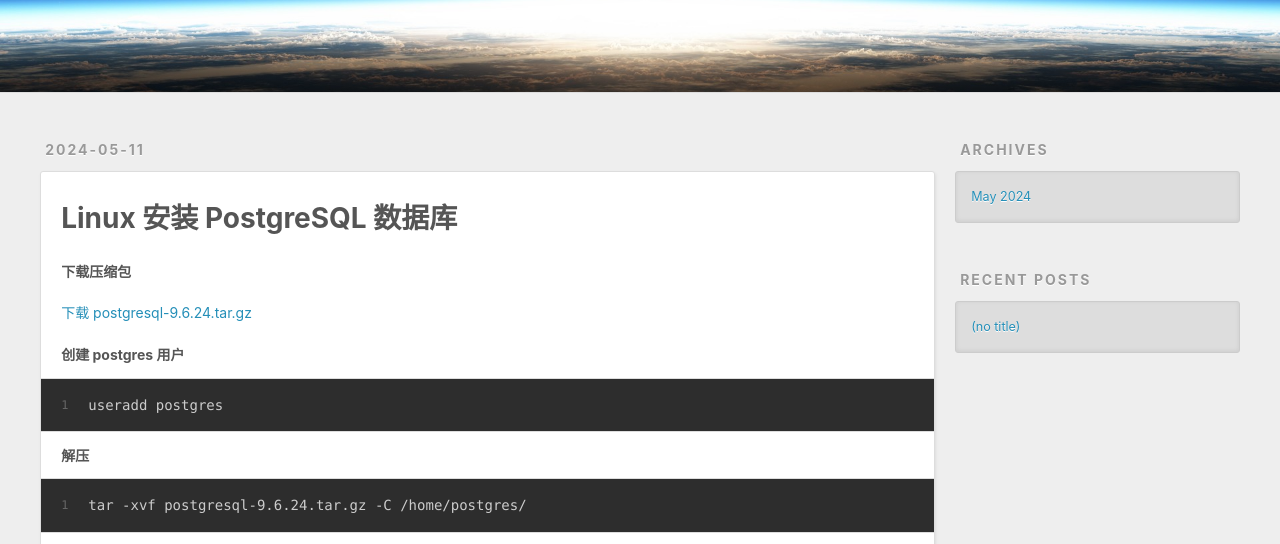
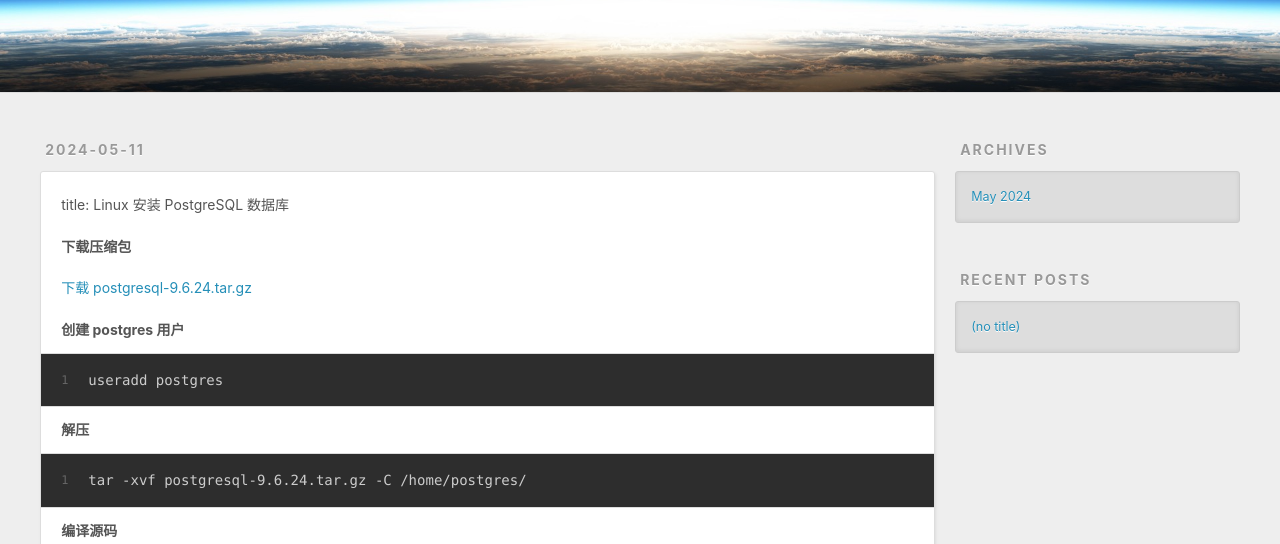
Before and after one commit to duanboyao/duanboyao.github.io, a plain HTML site: page 2024/05/11/linux 安装 PostgreSQL/index.html in a window 1280 px wide. Shown: the part 208-752 px from the top of the page. Drawn offline with Linux system fonts and the light colour scheme.

Commit message:
Site updated: 2024-05-11 14:03:48

```diff
--- a/2024/05/11/linux 安装 PostgreSQL/index.html
+++ b/2024/05/11/linux 安装 PostgreSQL/index.html
@@ -6,15 +6,15 @@
 
   <title>Hexo</title>
   <meta name="viewport" content="width=device-width, initial-scale=1, shrink-to-fit=no">
-  <meta name="description" content="Linux 安装 PostgreSQL 数据库下载压缩包下载 postgresql-9.6.24.tar.gz 创建 postgres 用户1useradd postgres  解压1tar -xvf postgresql-9.6.24.tar.gz -C &#x2F;home&#x2F;postgres&#x2F;  编译源码123.&#x2F;configure --prefix&#x3D;&#x2F;home&#x2F;postgres&#x2F;postgresqlm">
+  <meta name="description" content="title: Linux 安装 PostgreSQL 数据库 下载压缩包下载 postgresql-9.6.24.tar.gz 创建 postgres 用户1useradd postgres  解压1tar -xvf postgresql-9.6.24.tar.gz -C &#x2F;home&#x2F;postgres&#x2F;  编译源码123.&#x2F;configure --prefix&#x3D;&#x2F;home&#x2F;postgres&#x2F;pos">
 <meta property="og:type" content="article">
 <meta property="og:title" content="Hexo">
 <meta property="og:url" content="http://example.com/2024/05/11/linux%20%E5%AE%89%E8%A3%85%20PostgreSQL/index.html">
 <meta property="og:site_name" content="Hexo">
-<meta property="og:description" content="Linux 安装 PostgreSQL 数据库下载压缩包下载 postgresql-9.6.24.tar.gz 创建 postgres 用户1useradd postgres  解压1tar -xvf postgresql-9.6.24.tar.gz -C &#x2F;home&#x2F;postgres&#x2F;  编译源码123.&#x2F;configure --prefix&#x3D;&#x2F;home&#x2F;postgres&#x2F;postgresqlm">
+<meta property="og:description" content="title: Linux 安装 PostgreSQL 数据库 下载压缩包下载 postgresql-9.6.24.tar.gz 创建 postgres 用户1useradd postgres  解压1tar -xvf postgresql-9.6.24.tar.gz -C &#x2F;home&#x2F;postgres&#x2F;  编译源码123.&#x2F;configure --prefix&#x3D;&#x2F;home&#x2F;postgres&#x2F;pos">
 <meta property="og:locale" content="en_US">
 <meta property="article:published_time" content="2024-05-11T03:39:09.709Z">
-<meta property="article:modified_time" content="2024-05-11T05:51:52.748Z">
+<meta property="article:modified_time" content="2024-05-11T06:03:13.475Z">
 <meta property="article:author" content="John Doe">
 <meta name="twitter:card" content="summary">
 
@@ -83,7 +83,8 @@
 
     <div class="e-content article-entry" itemprop="articleBody">
 
-        <h1 id="Linux-安装-PostgreSQL-数据库"><a href="#Linux-安装-PostgreSQL-数据库" class="headerlink" title="Linux 安装 PostgreSQL 数据库"></a>Linux 安装 PostgreSQL 数据库</h1><h5 id="下载压缩包"><a href="#下载压缩包" class="headerlink" title="下载压缩包"></a>下载压缩包</h5><p><a target="_blank" rel="noopener" href="https://ftp.postgresql.org/pub/source/v9.6.24/postgresql-9.6.24.tar.gz">下载 postgresql-9.6.24.tar.gz</a></p>
+        <p>title: Linux 安装 PostgreSQL 数据库</p>
+<h5 id="下载压缩包"><a href="#下载压缩包" class="headerlink" title="下载压缩包"></a>下载压缩包</h5><p><a target="_blank" rel="noopener" href="https://ftp.postgresql.org/pub/source/v9.6.24/postgresql-9.6.24.tar.gz">下载 postgresql-9.6.24.tar.gz</a></p>
 <h5 id="创建-postgres-用户"><a href="#创建-postgres-用户" class="headerlink" title="创建 postgres 用户"></a>创建 postgres 用户</h5><figure class="highlight bash"><table><tr><td class="gutter"><pre><span class="line">1</span><br></pre></td><td class="code"><pre><span class="line">useradd postgres</span><br></pre></td></tr></table></figure>
 
 <h5 id="解压"><a href="#解压" class="headerlink" title="解压"></a>解压</h5><figure class="highlight bash"><table><tr><td class="gutter"><pre><span class="line">1</span><br></pre></td><td class="code"><pre><span class="line">tar -xvf postgresql-9.6.24.tar.gz -C /home/postgres/</span><br></pre></td></tr></table></figure>
@@ -181,8 +182,6 @@
 </li>
 <li><p>执行service postgresql start，启动PostgreSQL服务</p>
 <figure class="highlight bash"><table><tr><td class="gutter"><pre><span class="line">1</span><br></pre></td><td class="code"><pre><span class="line">service postgresql start</span><br></pre></td></tr></table></figure>
-
-
 
 <blockquote>
 <p>Starting PostgreSQL: ok</p>
```
Also changed, not shown: index.html (+2 -3 lines).
